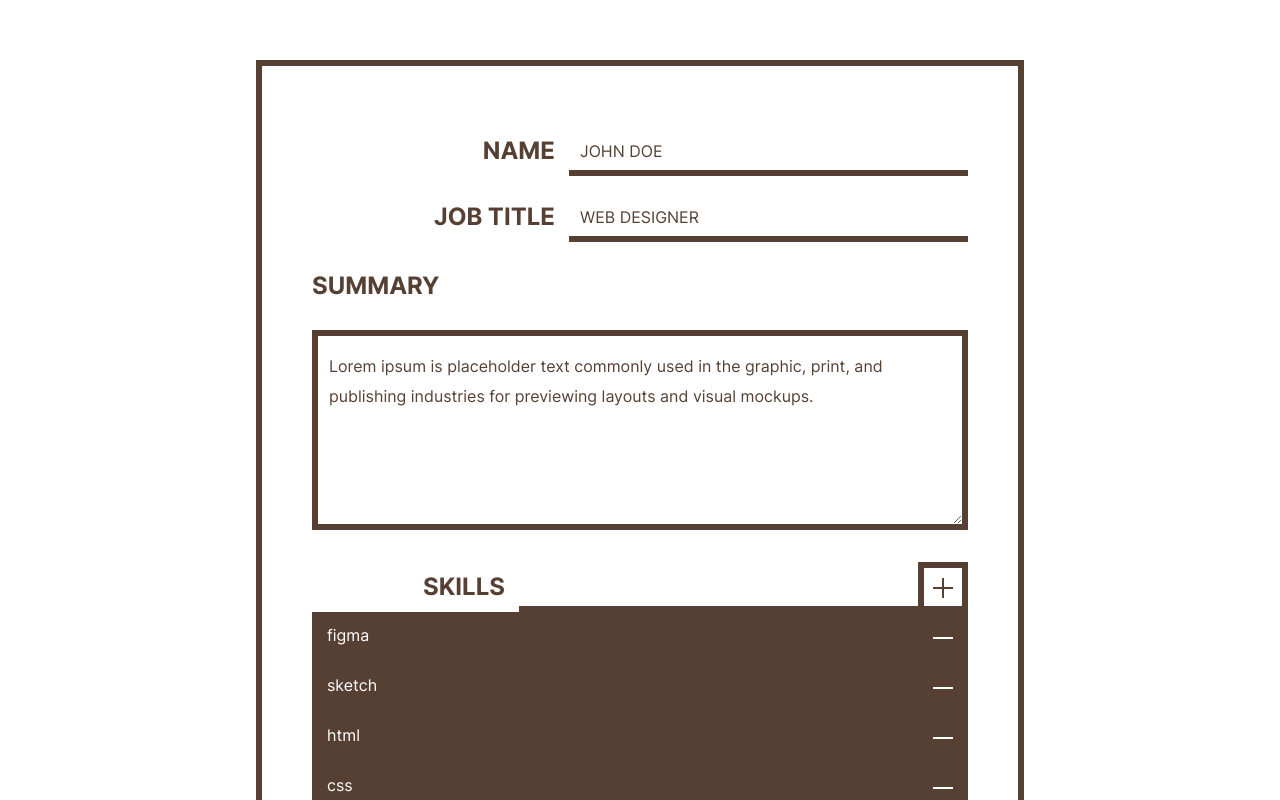
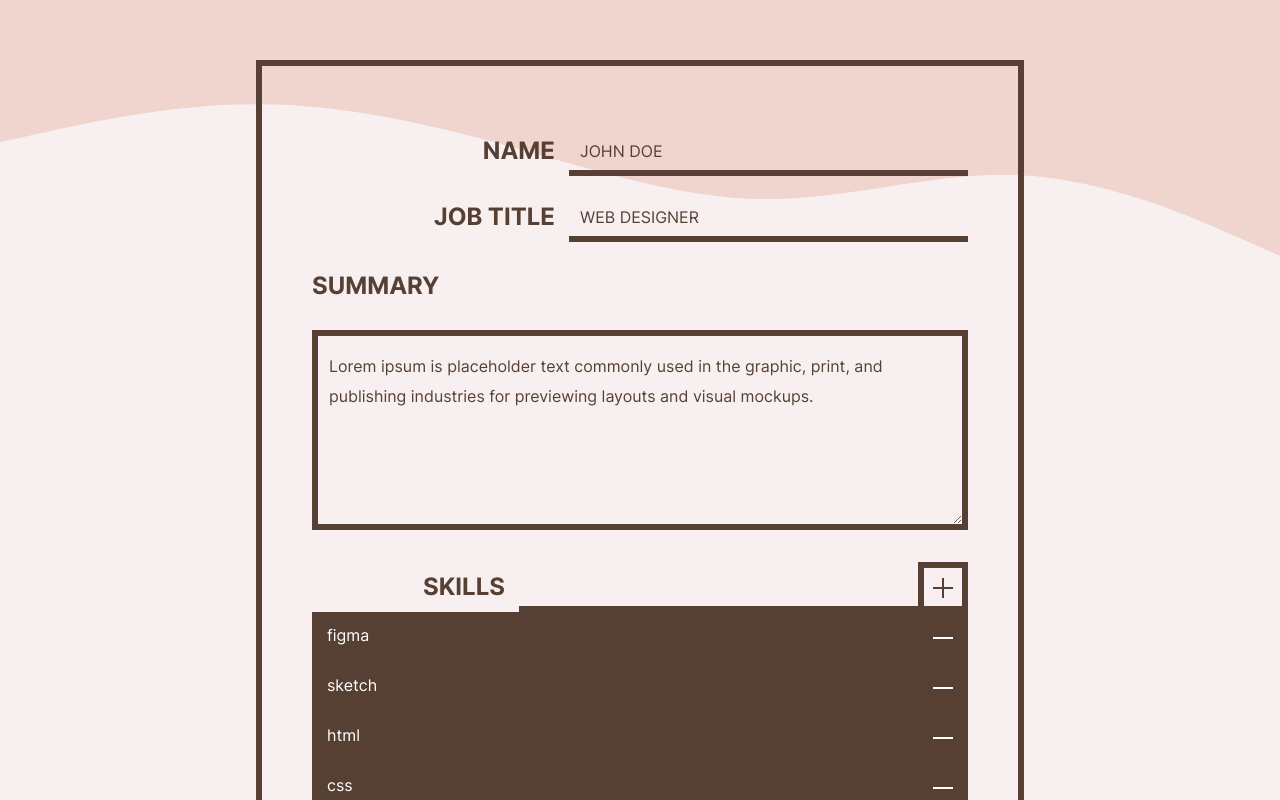
Before and after one commit to kenua/cv-application, a React (Create React App) app: page / in a window 1280 px wide. Shown: the top 800 px of the page. Built offline with nearby package versions, Linux system fonts and the light colour scheme.

Commit message:
Add background waves

```diff
--- a/src/styles/reset.css
+++ b/src/styles/reset.css
@@ -6,6 +6,7 @@
    --pink: #EFD5CD;
    --brown: #564033;
    --white: #fff;
+	--opaqueWhite: #F8F0F0;
    --black: #141111;
    --red: #FF3326;
 }
@@ -43,6 +44,11 @@ html {
 body {
 	font-family: 'Inter';
 	line-height: 1;
+	background-color: var(--opaqueWhite);
+	background-image: url('../assets/wave.svg'), url('../assets/upside-down-wave.svg');
+	background-position: left top, left bottom;
+	background-size: 100%;
+	background-repeat: no-repeat;
 	color: var(--black);
 }
 ol, ul {
```
Also changed, not shown: src/assets/upside-down-wave.svg (added).
